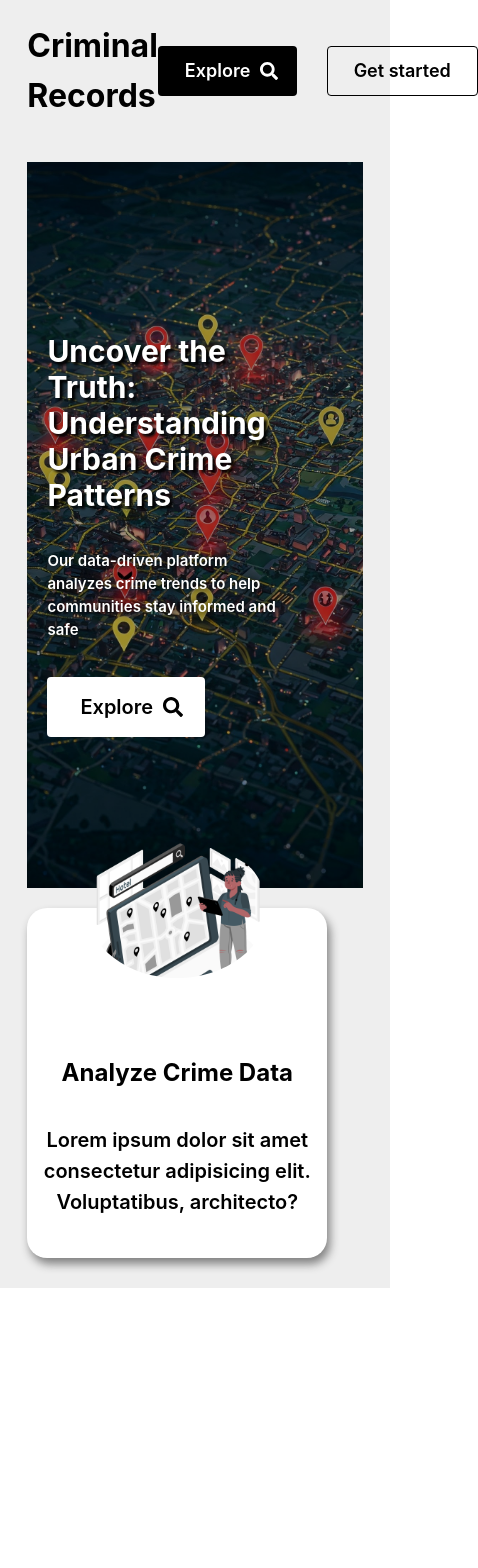
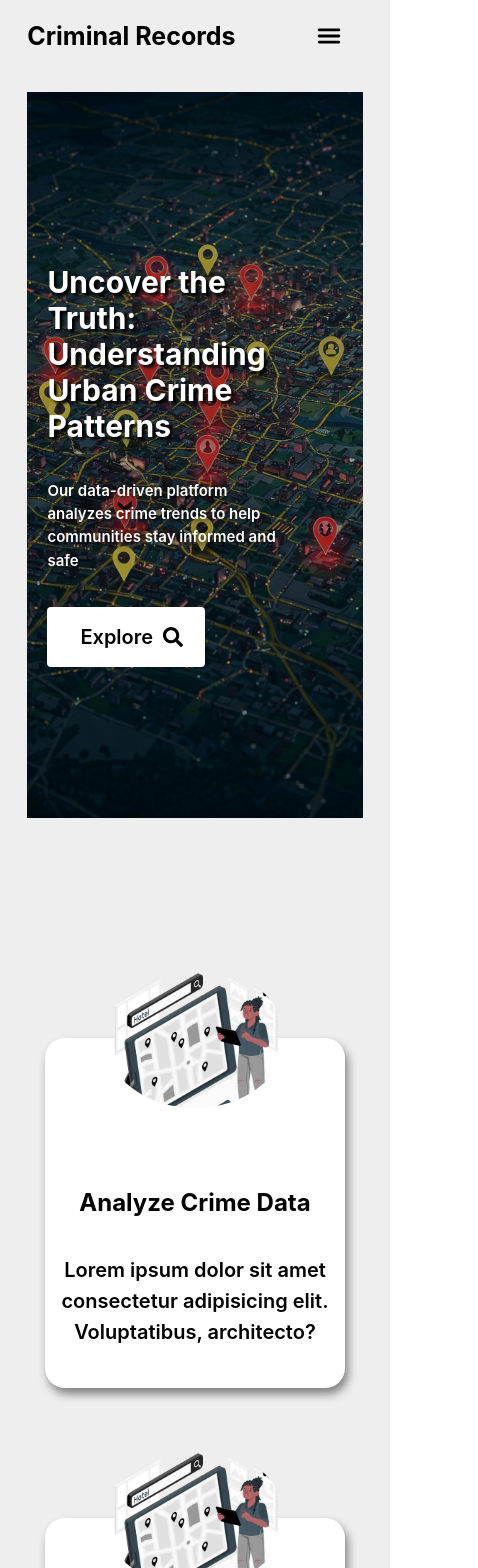
Before and after one commit to gerald023/Eulivy-Boutique, a React (Vite) app: page / in a window 390 px wide. Shown: the top 1568 px of the page, 478 px wide, since content can reach past the window. Before the commit the page ends 1288 px from the top, so only its background shows below. Built offline with nearby package versions, Linux system fonts and the light colour scheme.

Commit message:
added the infosection

```diff
--- a/src/components/NavBar.tsx
+++ b/src/components/NavBar.tsx
@@ -1,6 +1,7 @@
 import { Box, Button, Flex } from "@mantine/core";
 import './styles/navBar.css';
 import { FaSearch } from "react-icons/fa";
+import { IoMenu } from "react-icons/io5";
 
 
 
@@ -11,12 +12,17 @@ function NavBar() {
         <Box>
             <h1>Criminal Records</h1>
         </Box>
-        <Flex gap={30}>
+        <Flex gap={30} className="nav_btn">
             <Button color="black" size="lg" rightSection={<FaSearch/>}>
                 Explore
             </Button>
             <Button size="lg" variant="outline" color="black">
                 Get started
+            </Button>
+        </Flex>
+        <Flex className="nav_menu">
+            <Button variant="transparent" color="black" className="hamBurgar">
+                <IoMenu/>
             </Button>
         </Flex>
       </Box>
--- a/src/components/styles/navBar.css
+++ b/src/components/styles/navBar.css
@@ -3,3 +3,21 @@
     align-items: center;
     justify-content: space-between;
 }
+.nav_menu{
+    display: none;
+}
+.hamBurgar{
+    font-size: 30px;
+}
+
+@media (max-width: 900px) {
+    .nav_bar h1{
+        font-size: 25px;
+    }
+    .nav_btn{
+        display: none;
+    }
+    .nav_menu{
+        display: flex;
+    }
+}
--- /dev/null
+++ b/src/data/componentData.ts
@@ -0,0 +1,24 @@
+import icon1 from '../assets/images/analize_crime.png';
+
+export const IconCateData = [
+    {
+        title: 'Analyze Crime Data',
+        description: 'Lorem ipsum dolor sit amet consectetur adipisicing elit. Voluptatibus, architecto?',
+        image: icon1,
+    },
+    {
+        title: 'Identify Trends',
+        description: 'Lorem ipsum dolor sit amet consectetur adipisicing elit. Voluptatibus, architecto?',
+        image: icon1,
+    },
+    {
+        title: 'Understand Cause',
+        description: 'Lorem ipsum dolor sit amet consectetur adipisicing elit. Voluptatibus, architecto?',
+        image: icon1,
+    },
+    {
+        title: 'Take Action',
+        description: 'Lorem ipsum dolor sit amet consectetur adipisicing elit. Voluptatibus, architecto?',
+        image: icon1,
+    }
+]
--- a/src/pages/landing/LandingPage.tsx
+++ b/src/pages/landing/LandingPage.tsx
@@ -1,10 +1,14 @@
-import { HeroSection, IconCard } from "./components"
+import { Box } from "@mantine/core"
+import { HeroSection, InfoSection } from "./components";
+import './components/styles/landingPage.css';
 
 function LandingPage() {
   return (
     <>
-      <HeroSection/>
-      <IconCard/>
+      <Box className="landing_page">
+        <HeroSection/>
+        <InfoSection/>
+      </Box>
     </>
   )
 }
--- a/src/pages/landing/components/IconCard.tsx
+++ b/src/pages/landing/components/IconCard.tsx
@@ -1,9 +1,10 @@
 import { Box, Image } from "@mantine/core"
 import './styles/heroSection.css';
 import iconImage from '../../../assets/images/analize_crime.png'
+import { IconCardType } from "../../../types/props_types";
 
 
-function IconCard() {
+function IconCard(data :{data: IconCardType}) {
   return (
     <>
       <Box className="icon_card">
--- /dev/null
+++ b/src/pages/landing/components/InfoSection.tsx
@@ -0,0 +1,22 @@
+import { Flex } from '@mantine/core'
+import IconCard from './IconCard';
+import { IconCateData } from '../../../data/componentData';
+
+
+function InfoSection() {
+  return (
+    <>
+      <Flex className='iconCardCon'>
+        {
+            IconCateData.map(data =>{
+                return(
+                    <IconCard data={data}/>
+                )
+            })
+        }
+      </Flex>
+    </>
+  )
+}
+
+export default InfoSection
--- a/src/pages/landing/components/index.ts
+++ b/src/pages/landing/components/index.ts
@@ -1,2 +1,3 @@
 export {default as HeroSection} from './HeroSection';
 export {default as IconCard} from './IconCard';
+export {default as InfoSection} from './InfoSection';
--- a/src/pages/landing/components/styles/heroSection.css
+++ b/src/pages/landing/components/styles/heroSection.css
@@ -84,11 +84,17 @@
     }
 }
 
+.iconCardCon{
+    display: flex;
+    flex-wrap: wrap;
+    justify-content: space-around;
+}
 
 .icon_card{
     display: flex;
     width: 300px;
     background-color: white;
+    margin-top: 100px;
     border-radius: 20px;
     box-shadow: 3px 6px 10px gray;
     height:350px;
--- /dev/null
+++ b/src/pages/landing/components/styles/landingPage.css
@@ -0,0 +1,5 @@
+.landing_page{
+    display: flex;
+    flex-direction: column;
+    gap: 120px;
+}
--- /dev/null
+++ b/src/types/props_types.ts
@@ -0,0 +1,5 @@
+export type IconCardType ={
+    title: string,
+    description: string,
+    image: string,
+}
```
